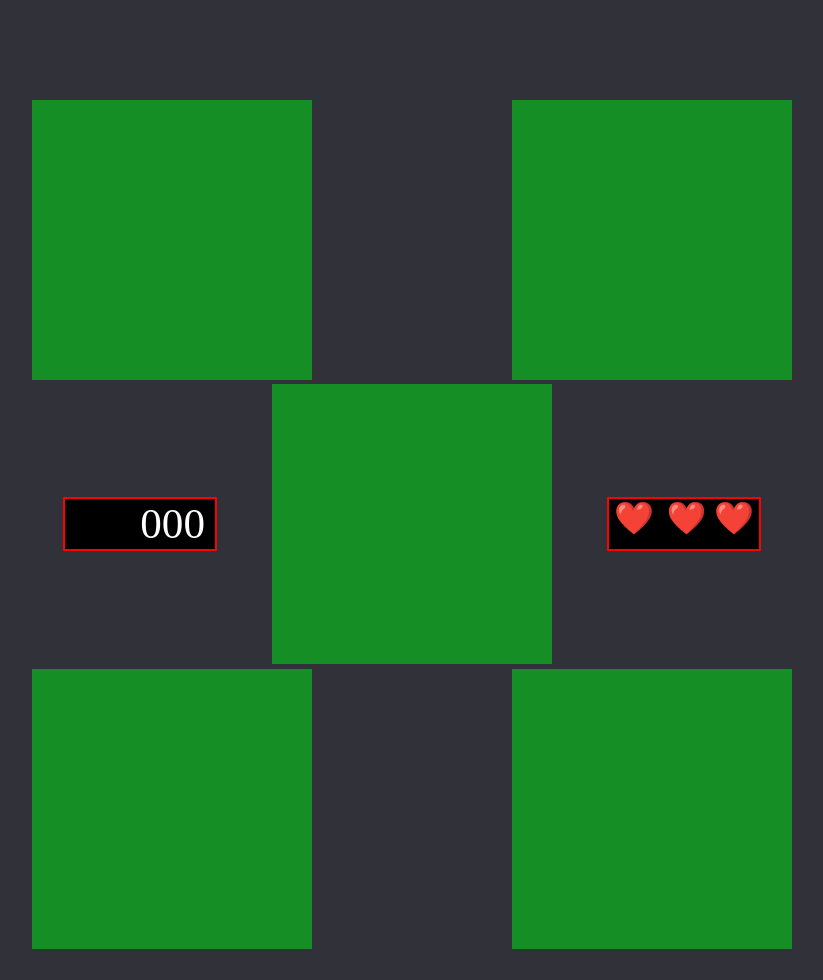
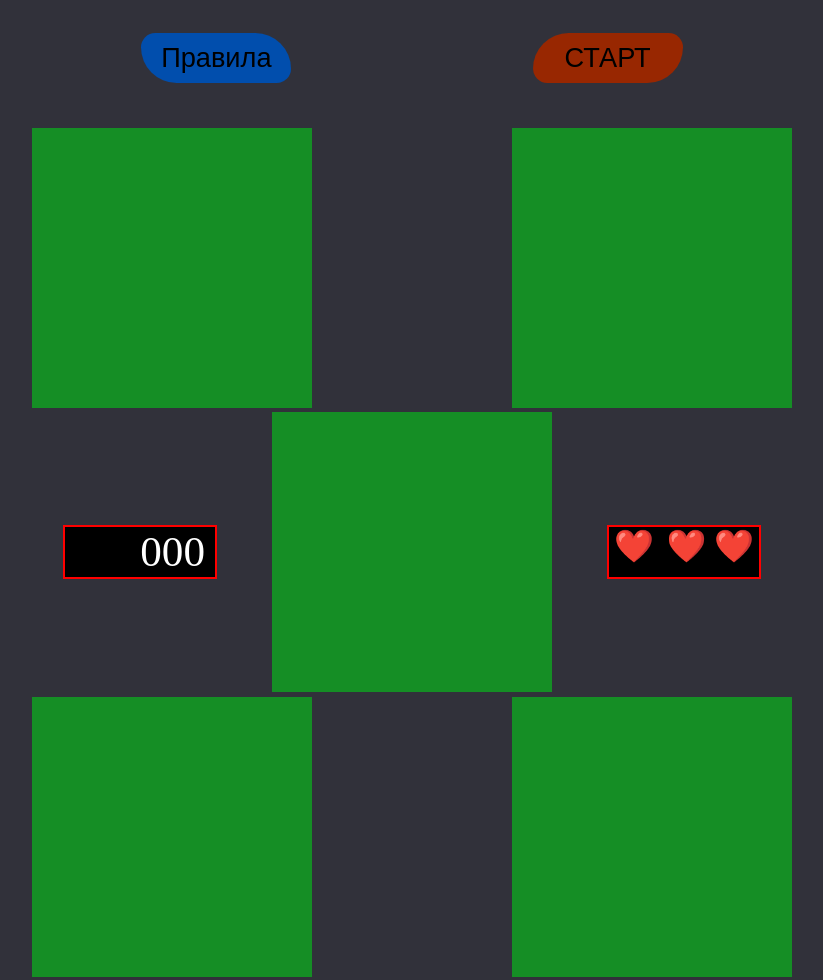
Before and after one commit to WebHeroSchool/Yahevin__JS_Game, a plain HTML site: page index.html in a window 1280 px wide. Shown: the whole page, without its empty margins (228-1051 px from the left). Drawn offline with Linux system fonts and the light colour scheme.

Commit message:
html_base_2

```diff
--- a/index.html
+++ b/index.html
@@ -6,8 +6,13 @@
 	<link rel="stylesheet" href="style.css">
 </head>
 <body>
-	<header>
-
+	<header class = 'header'>
+		<div class = 'header__rules'>
+			Правила
+		</div>
+		<div class = 'header__start'>
+			СТАРТ
+		</div>
 	</header>
 	<article class = 'field'>
 		<section class = 'field__outsideLine'>
--- a/style.css
+++ b/style.css
@@ -4,11 +4,37 @@ body {
 
 @media (min-width: 1024px) {
 	.header {
-		width:100%;
-
+		display: flex;
+		justify-content: space-evenly;
+		align-items: center;
+		margin: 0 auto;
+		width:1024px;
+		height: 100px;
+	}
+	.header__rules {
+		display: inline-flex;
+		align-items: center;
+		justify-content: center;
+		width: 150px;
+		height: 50px;
+		background-color: #014ead;
+		border-radius: 20px 50px;
+		font-size: 1.7em;
+		font-family: sans-serif;
+	}
+	.header__start {
+		display: inline-flex;
+		align-items: center;
+		justify-content: center;
+		width: 150px;
+		height: 50px;
+		background-color: #982701;
+		border-radius: 50px 20px;
+		font-size: 1.7em;
+		font-family: sans-serif;
 	}
 	.field {
-		margin: 100px auto;
+		margin: 20px auto;
 		width: 800px;
 		height: 800px;
 	}
```
